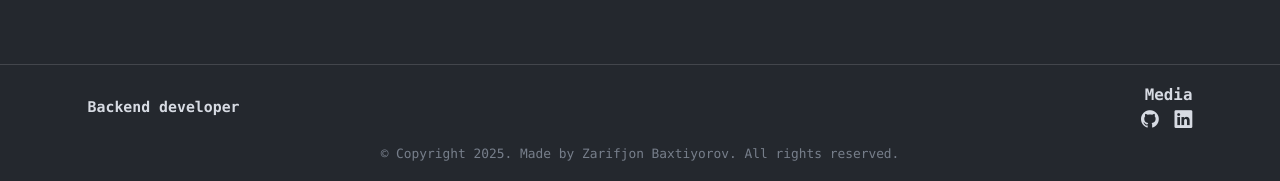
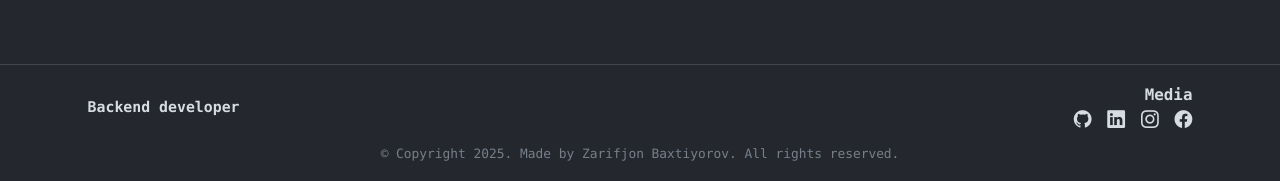
Before and after one commit to Zarifwebme/Portfolio2_full, a Django app: page /about/ in a window 1280 px wide. Shown: the part 1814-1995 px from the top of the page. Run offline with Django 5.2, Linux system fonts and the light colour scheme.

Commit message:
added social media insta and facebook

```diff
--- a/templates/base.html
+++ b/templates/base.html
@@ -373,6 +373,8 @@
           <div class="d-flex gap-3 justify-content-end mt-1 footer-social">
             <a class="accent" href="https://github.com/Zarifwebme" target="_blank" rel="noreferrer"><i class="bi bi-github"></i></a>
             <a class="accent" href="https://www.linkedin.com/in/zarifjon-baxtiyorov-b789a3267/" target="_blank" rel="noreferrer"><i class="bi bi-linkedin"></i></a>
+            <a class="accent" href="https://www.instagram.com/zarifzone/" target="_blank" rel="noreferrer"><i class="bi bi-instagram"></i></a>
+            <a class="accent" href="https://www.facebook.com/profile.php?id=61550282305228" target="_blank" rel="noreferrer"><i class="bi bi-facebook"></i></a>
           </div>
         </div>
       </div>
```
